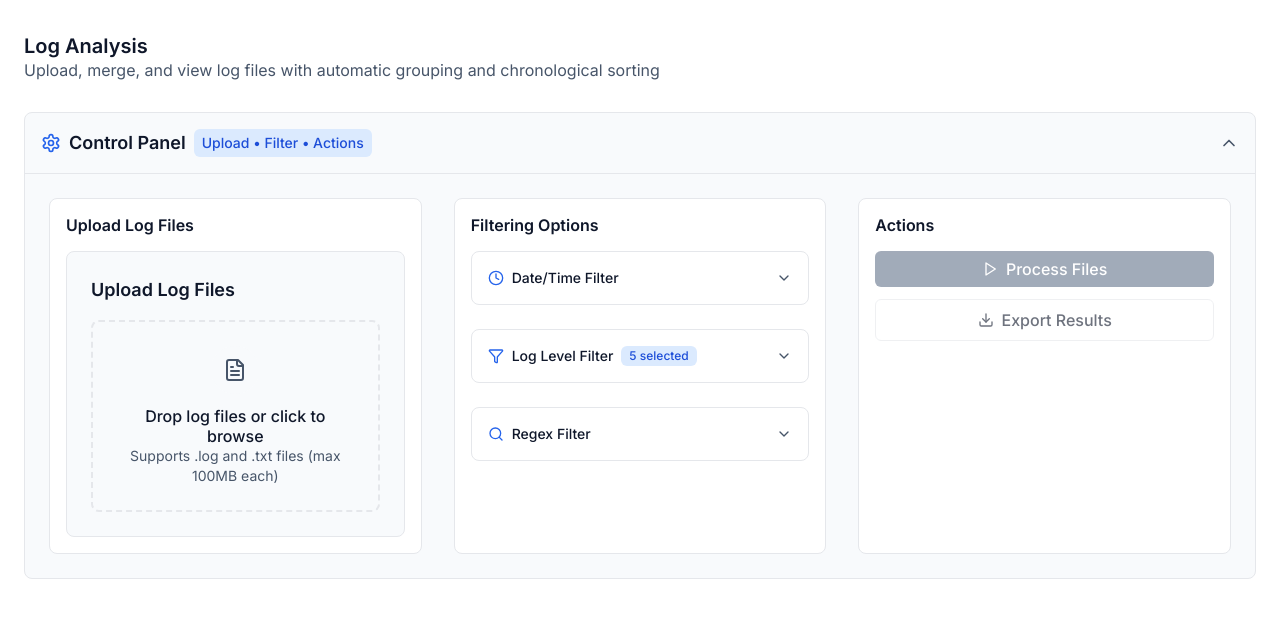
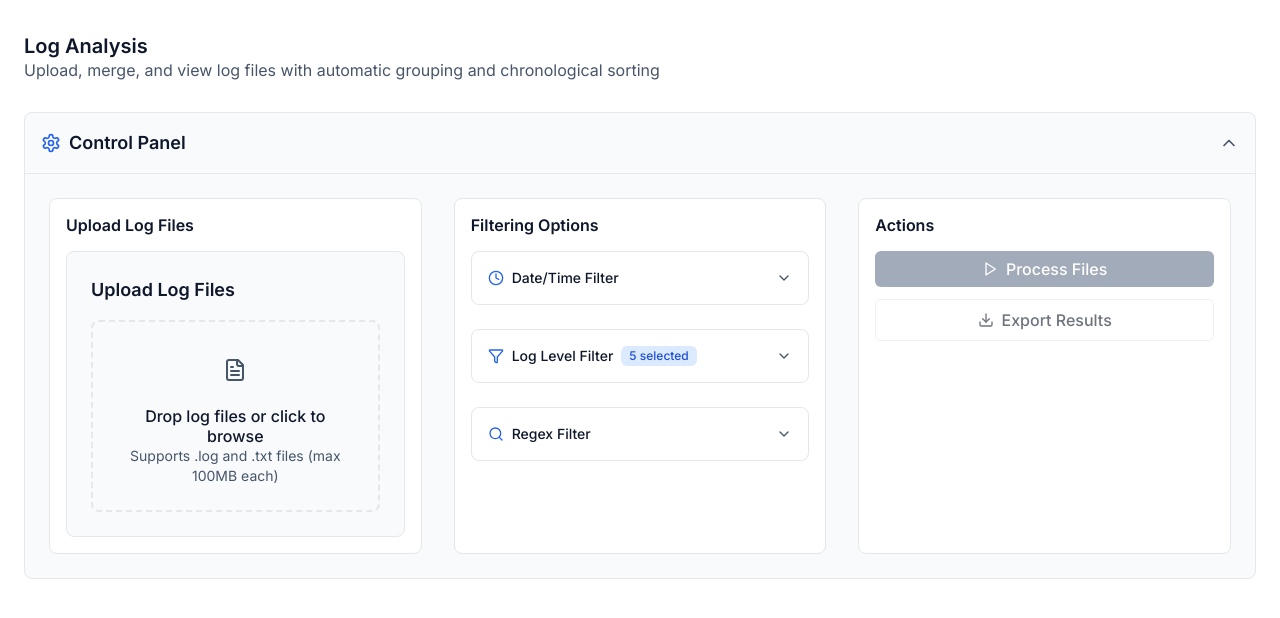
Before and after one commit to mcasari/logmerger, a React (Vite) app: page / in a window 1280 px wide. Shown: the top 618 px of the page. Built offline with nearby package versions, Linux system fonts and the light colour scheme.

Commit message:
remove the text on the righ of Control Panel

```diff
--- a/src/pages/log-merger/index.jsx
+++ b/src/pages/log-merger/index.jsx
@@ -729,9 +729,6 @@ const LogMerger = () => {
                 <span className="text-lg font-semibold text-text-primary">
                   Control Panel
                 </span>
-                <span className="px-2 py-1 bg-primary-100 text-primary-700 rounded text-sm font-medium">
-                  {files.length > 0 ? `${files.length} Files` : 'Upload'} • Filter • Actions
-                </span>
               </div>
               <Icon
                 name={isControlPanelOpen ? "ChevronUp" : "ChevronDown"}
```
